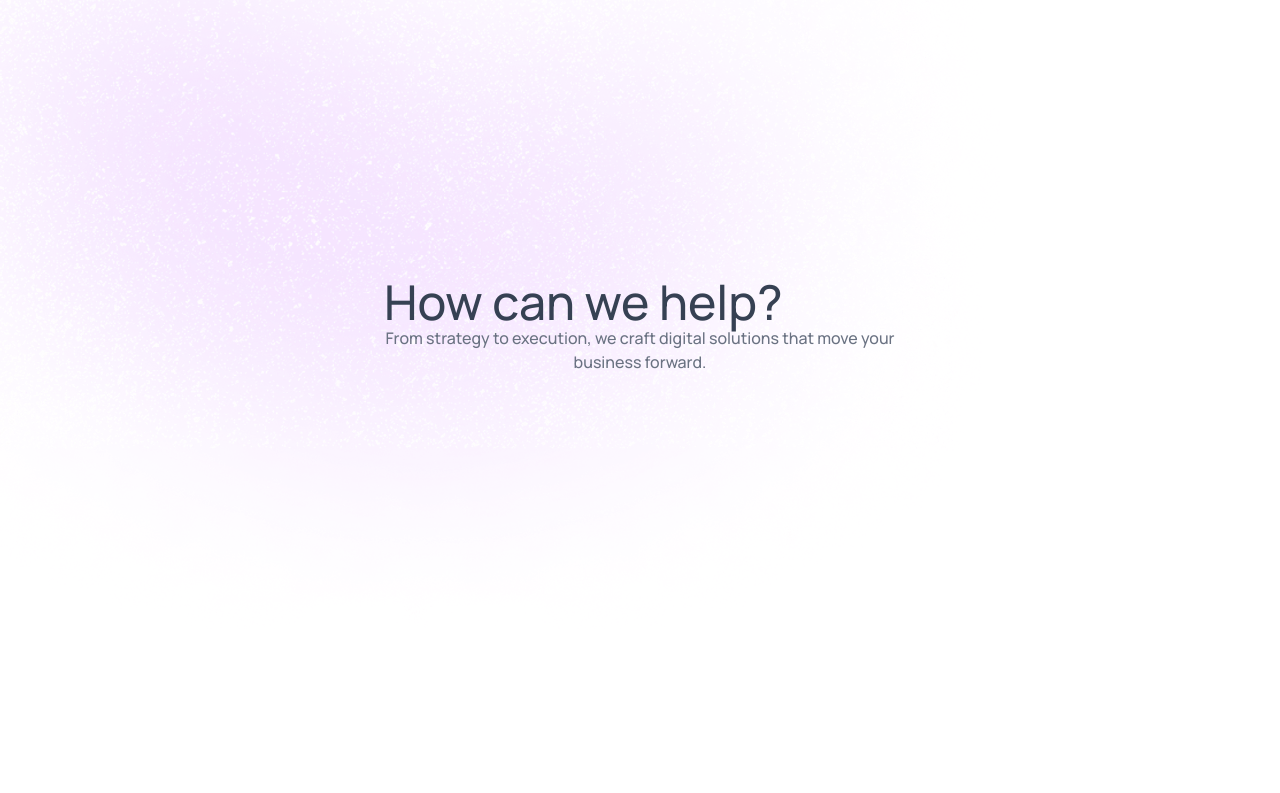
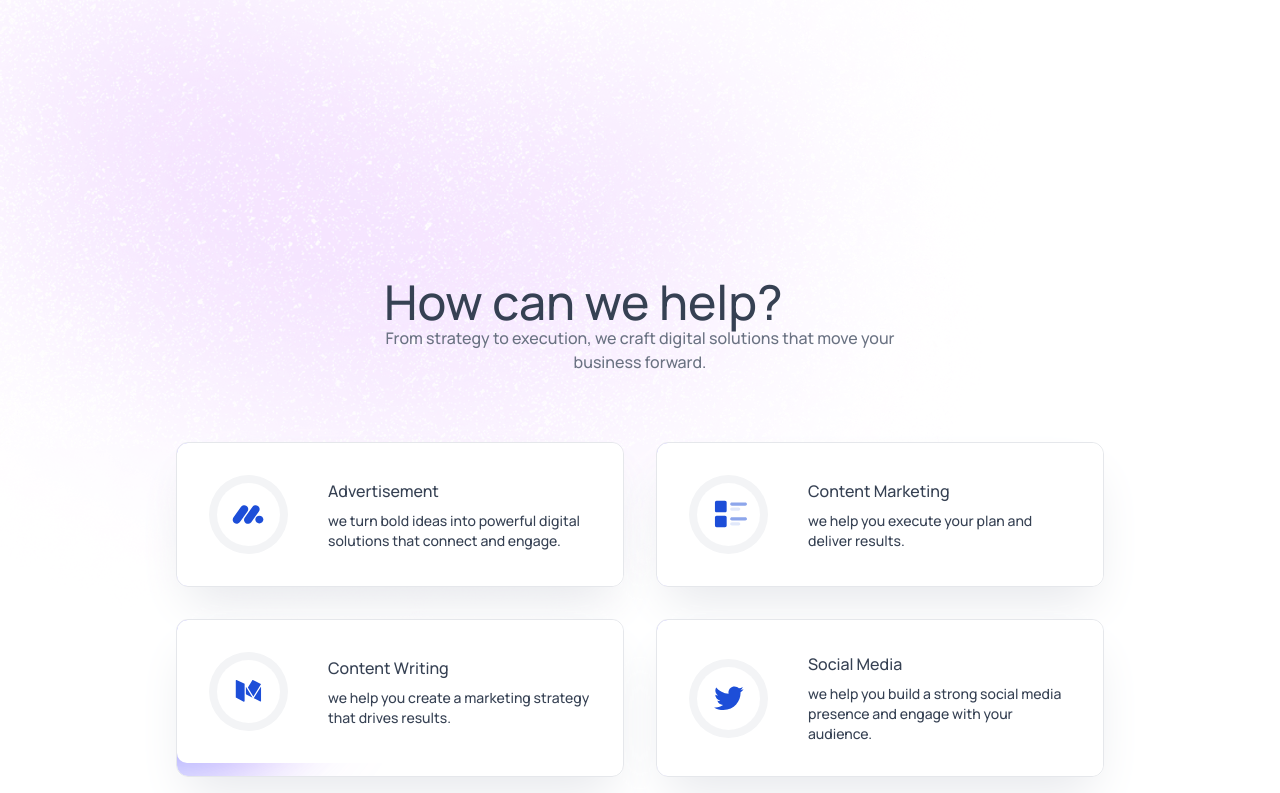
Before and after one commit to ZohaibAnsari78/Landing_page, a React (Vite) app: page / in a window 1280 px wide. Shown: the part 1441-2234 px from the top of the page. Before the commit the page ends 2102 px from the top, so only its background shows below. Built offline with nearby package versions, Linux system fonts and the light colour scheme.

Commit message:
feat: add ServiceCard component and integrate it into Services

```diff
--- /dev/null
+++ b/src/components/ServiceCard.jsx
@@ -0,0 +1,41 @@
+import React, { useState } from 'react'
+
+const ServiceCard = ({service, index}) => {
+
+    const [position, setPosition] = useState({x: 0, y: 0})
+
+  return (
+    <div
+      onMouseMove={(e)=>{
+        const rect = e.currentTarget.getBoundingClientRect()
+        setPosition({
+          x: e.clientX - rect.left,
+          y: e.clientY - rect.top
+        })
+      }}
+      className='relative overflow-hidden max-w-lg m-2 sm:m-4 rounded-xl border border-gray-200 dark:border-gray-700 shadow-2xl shadow-gray-200 dark:shadow-white/10'
+    >
+
+        <div
+        className='pointer-events-none blur-2xl rounded-full bg-gradient-to-r from-blue-500 via-indigo-500 to-purple-500 w-[300px] h-[300px] absolute z-0 transition-opacity duration-500 mix-blend-lighten opacity-70'
+        style={{top:position.y-150, left:position.x-150}}
+        />
+
+        <div className='flex items-center gap-10 p-8 hover:p-7.5 hover:m-0.5 transition-all rounded-[10px] bg-white dark:bg-gray-900 z-10 relative'>
+
+            <div className='bg-gray-100 dark:bg-gray-700 rounded-full'>
+                <img src={service.icon} alt="" className='max-w-24 bg-white dark:bg-gray-900 rounded-full m-2'/>
+            </div>
+
+            <div className='flex-1'>
+                <h3 className='font-bold'>{service.title}</h3>
+                <p className='text-sm mt-2'>{service.description}</p>
+            </div>
+
+        </div>
+
+    </div>
+  )
+}
+
+export default ServiceCard
--- a/src/components/Services.jsx
+++ b/src/components/Services.jsx
@@ -1,6 +1,7 @@
 import React from 'react'
 import assets from '../assets/assets'
 import Title from './Title'
+import ServiceCard from './ServiceCard'
 
 const Services = () => {
 
@@ -44,6 +45,12 @@ const Services = () => {
         desc='From strategy to execution, we craft digital solutions that move your business forward.'
       />
 
+      <div className='flex flex-col md:grid grid-cols-2'>
+        {ServicesData.map((service, index)=>(
+          <ServiceCard key={index} service={service} index={index}/>
+        ))}
+      </div>
+
     </div>
   )
 }
```
